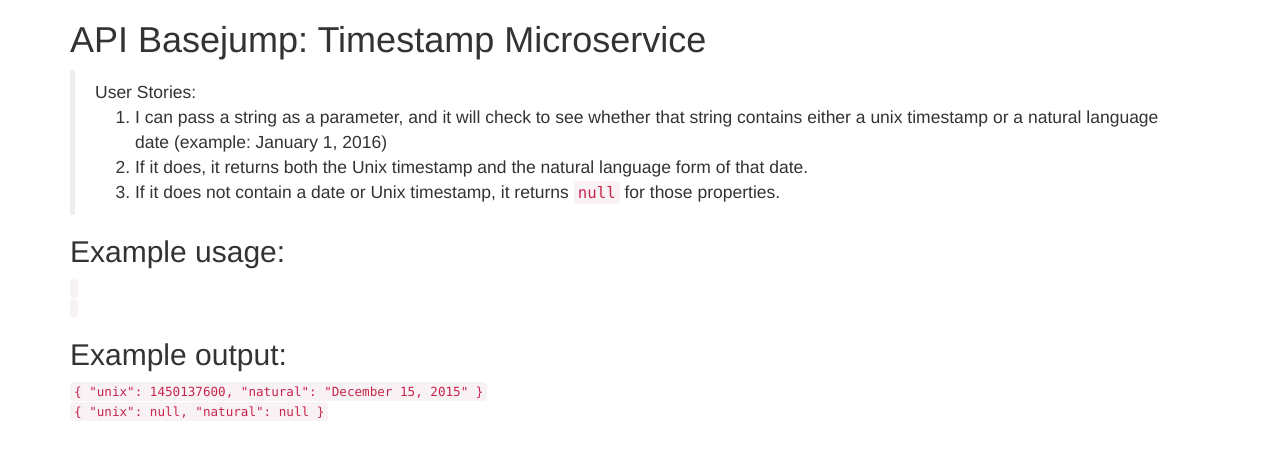
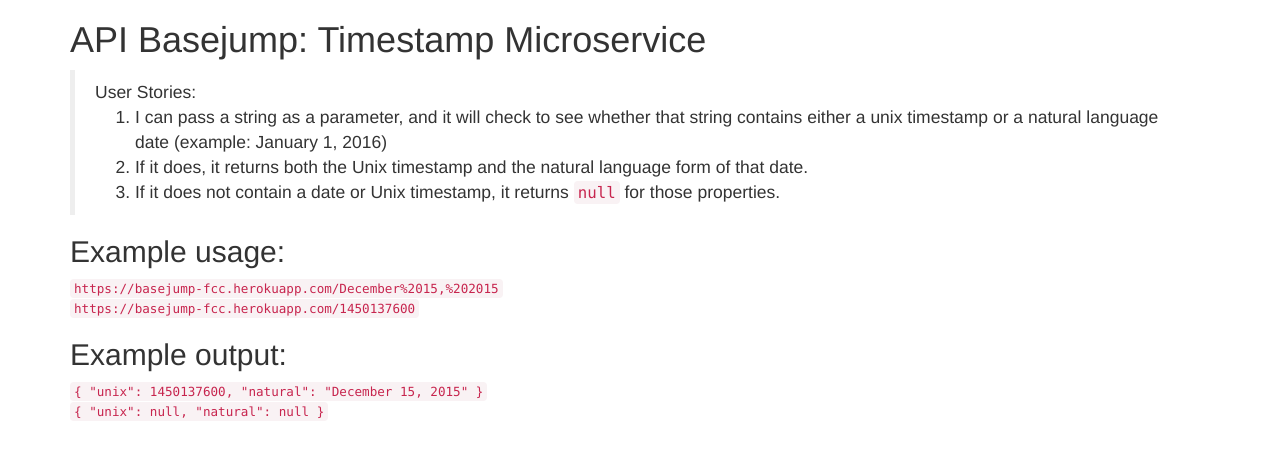
Before and after one commit to EvelynSun/timestamp, a website: page index.html in a window 1280 px wide. Drawn offline with nearby package versions, Linux system fonts and the light colour scheme.

Commit message:
modified

```diff
--- a/index.html
+++ b/index.html
@@ -20,8 +20,8 @@
         </ol>
     </blockquote>
     <h2>Example usage:</h2>
-    <code></code><br>
-    <code></code>
+    <code>https://basejump-fcc.herokuapp.com/December%2015,%202015</code><br>
+    <code>https://basejump-fcc.herokuapp.com/1450137600</code>
     <h2>Example output:</h2>
     <code>{ "unix": 1450137600, "natural": "December 15, 2015" }</code><br>
     <code>{ "unix": null, "natural": null }</code>
```
